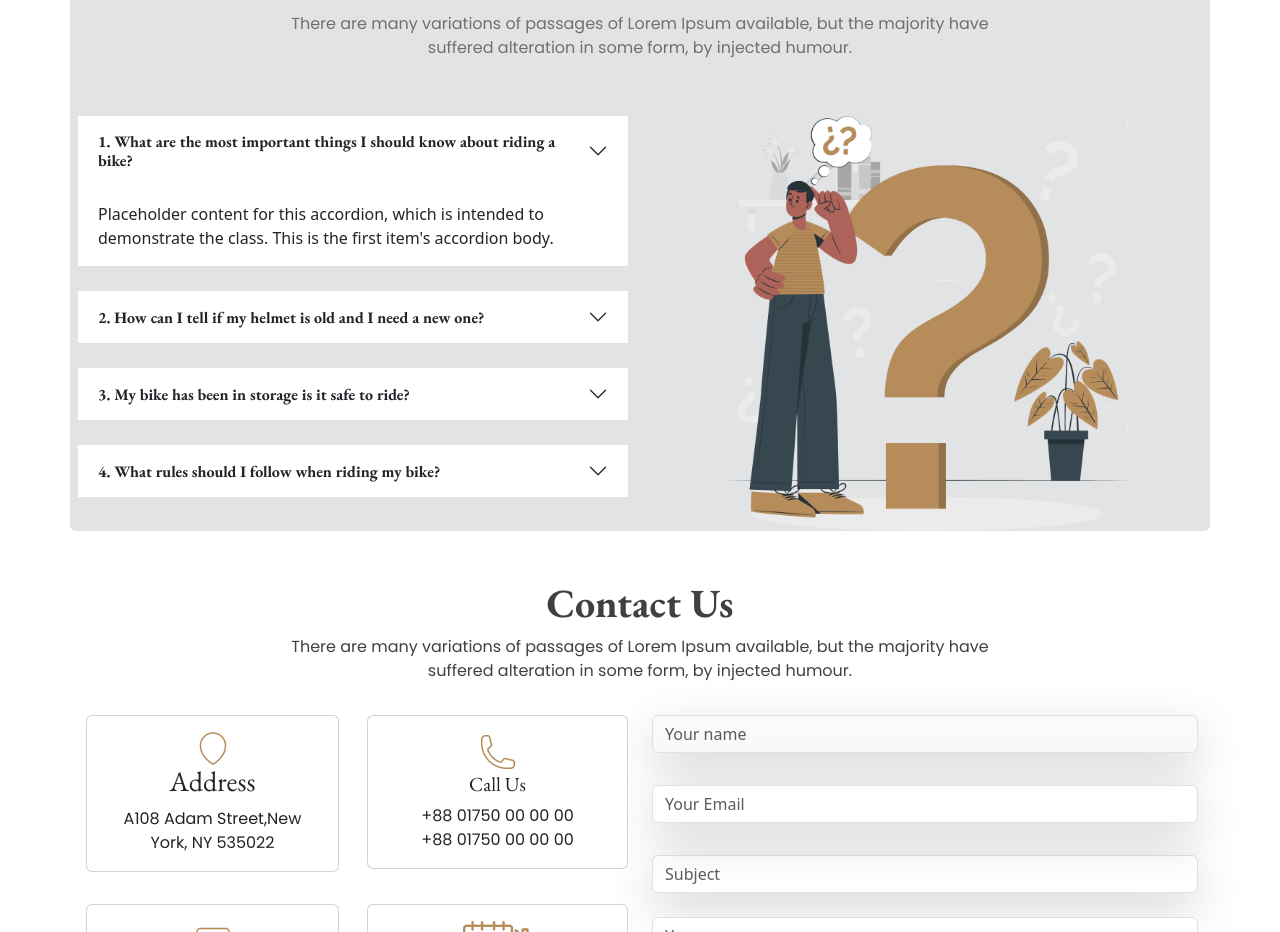
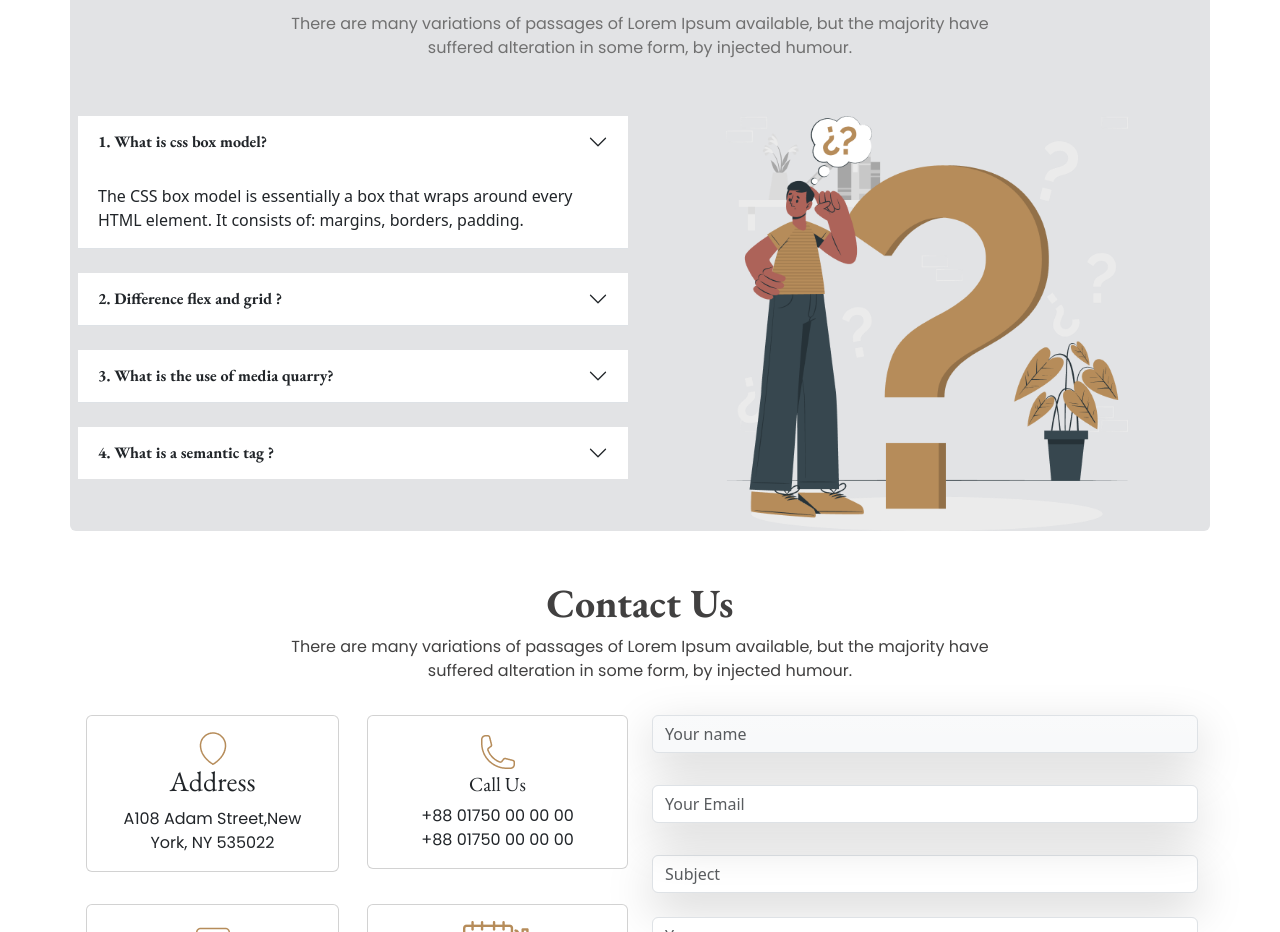
Before and after one commit to mdjewel999/justice-legal-solution-resources, a plain HTML site: page index.html in a window 1280 px wide. Shown: the part 2902-3834 px from the top of the page. Drawn offline with nearby package versions, Linux system fonts and the light colour scheme.

Commit message:
Frequently Asked Any Questions and  Modified code

```diff
--- a/index.html
+++ b/index.html
@@ -364,7 +364,7 @@
                     aria-controls="flush-collapseOne"
                   >
                     <strong>
-                      1. What are the most important things I should know about riding a bike?</strong
+                      1. What is css box model?</strong
                     >
                   </button>
                 </h2>
@@ -375,8 +375,7 @@
                   data-bs-parent="#accordionFlushExample"
                 >
                   <div class="accordion-body">
-                    Placeholder content for this accordion, which is intended to demonstrate the
-                    class. This is the first item's accordion body.
+                    The CSS box model is essentially a box that wraps around every HTML element. It consists of: margins, borders, padding.
                   </div>
                 </div>
               </div>
@@ -390,7 +389,7 @@
                     aria-expanded="false"
                     aria-controls="flush-collapseTwo"
                   >
-                    <strong>2. How can I tell if my helmet is old and I need a new one?</strong>
+                    <strong>2. Difference flex and grid ?</strong>
                   </button>
                 </h2>
                 <div
@@ -400,9 +399,7 @@
                   data-bs-parent="#accordionFlushExample"
                 >
                   <div class="accordion-body">
-                    Placeholder content for this accordion, which is intended to demonstrate the
-                    class. This is the second item's accordion body. Let's imagine this being filled
-                    with some actual content.
+                    The basic difference between CSS Grid Layout and CSS Flexbox Layout is that flexbox was designed for layout in one dimension - either a row or a column. Grid was designed for two-dimensional layout - rows, and columns at the same time.
                   </div>
                 </div>
               </div>
@@ -416,7 +413,7 @@
                     aria-expanded="false"
                     aria-controls="flush-collapseThree"
                   >
-                    <strong>3. My bike has been in storage is it safe to ride?</strong>
+                    <strong>3. What is the use of media quarry?</strong>
                   </button>
                 </h2>
                 <div
@@ -426,11 +423,7 @@
                   data-bs-parent="#accordionFlushExample"
                 >
                   <div class="accordion-body">
-                    Placeholder content for this accordion, which is intended to demonstrate the
-                    class. This is the third item's accordion body. Nothing more exciting happening
-                    here in terms of content, but just filling up the space to make it look, at
-                    least at first glance, a bit more representative of how this would look in a
-                    real-world application.
+Using media queries are a popular technique for delivering a tailored style sheet .(responsive web design) to desktops, laptops, tablets, and mobile phones. You can also use media queries to specify that certain styles are only for printed documents or for screen readers
                   </div>
                 </div>
               </div>
@@ -444,7 +437,7 @@
                     aria-expanded="false"
                     aria-controls="flush-collapseFour"
                   >
-                    <strong>4. What rules should I follow when riding my bike?</strong>
+                    <strong>4. What is a semantic tag ?</strong>
                   </button>
                 </h2>
                 <div
@@ -454,11 +447,7 @@
                   data-bs-parent="#accordionFlushExample"
                 >
                   <div class="accordion-body">
-                    Placeholder content for this accordion, which is intended to demonstrate the
-                    class. This is the third item's accordion body. Nothing more exciting happening
-                    here in terms of content, but just filling up the space to make it look, at
-                    least at first glance, a bit more representative of how this would look in a
-                    real-world application.
+The semantic is HTML tags help the search engines and other user devices to determine the importance and context of web pages. The pages made with semantic elements are much easier to read.
                   </div>
                 </div>
               </div>
```
